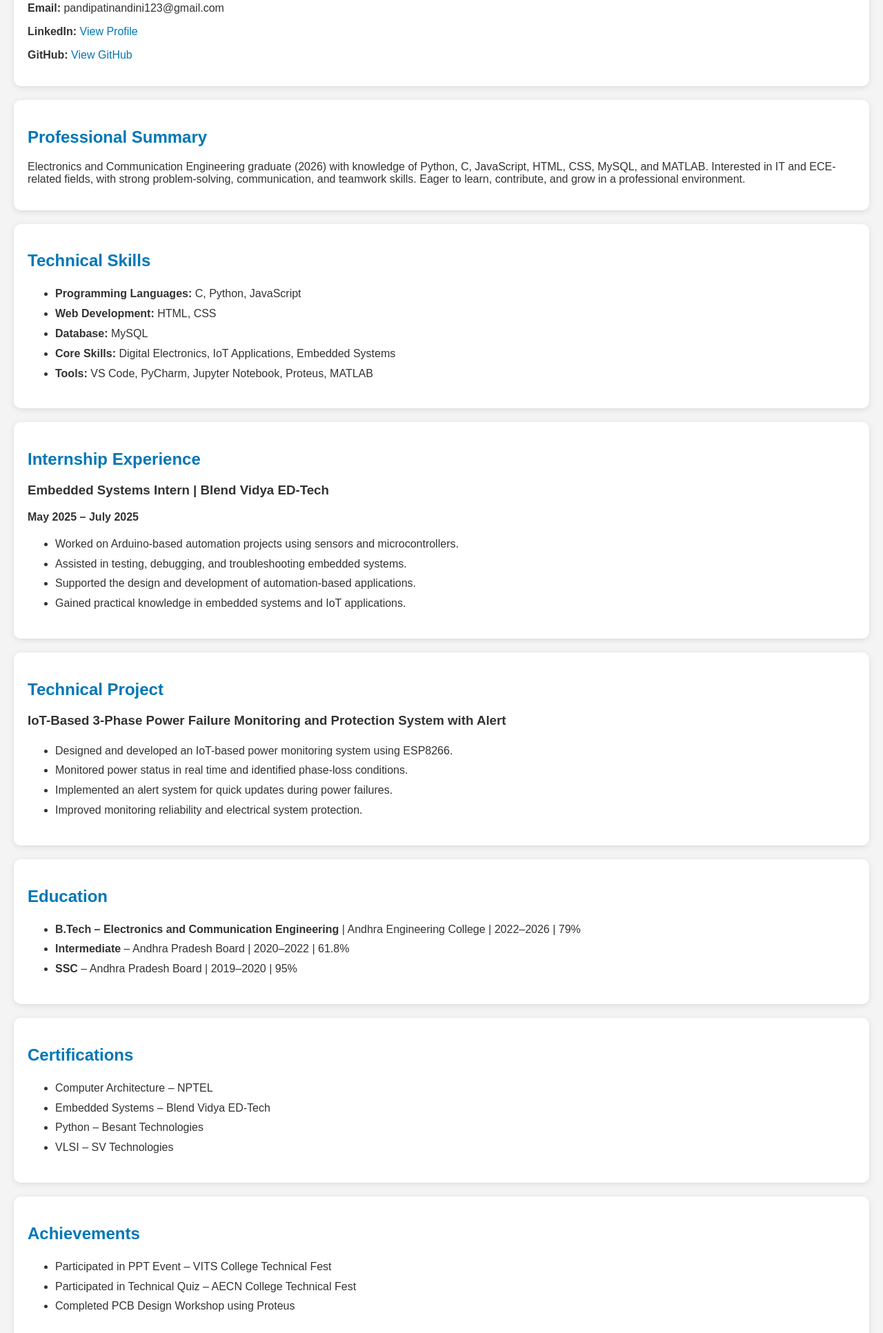
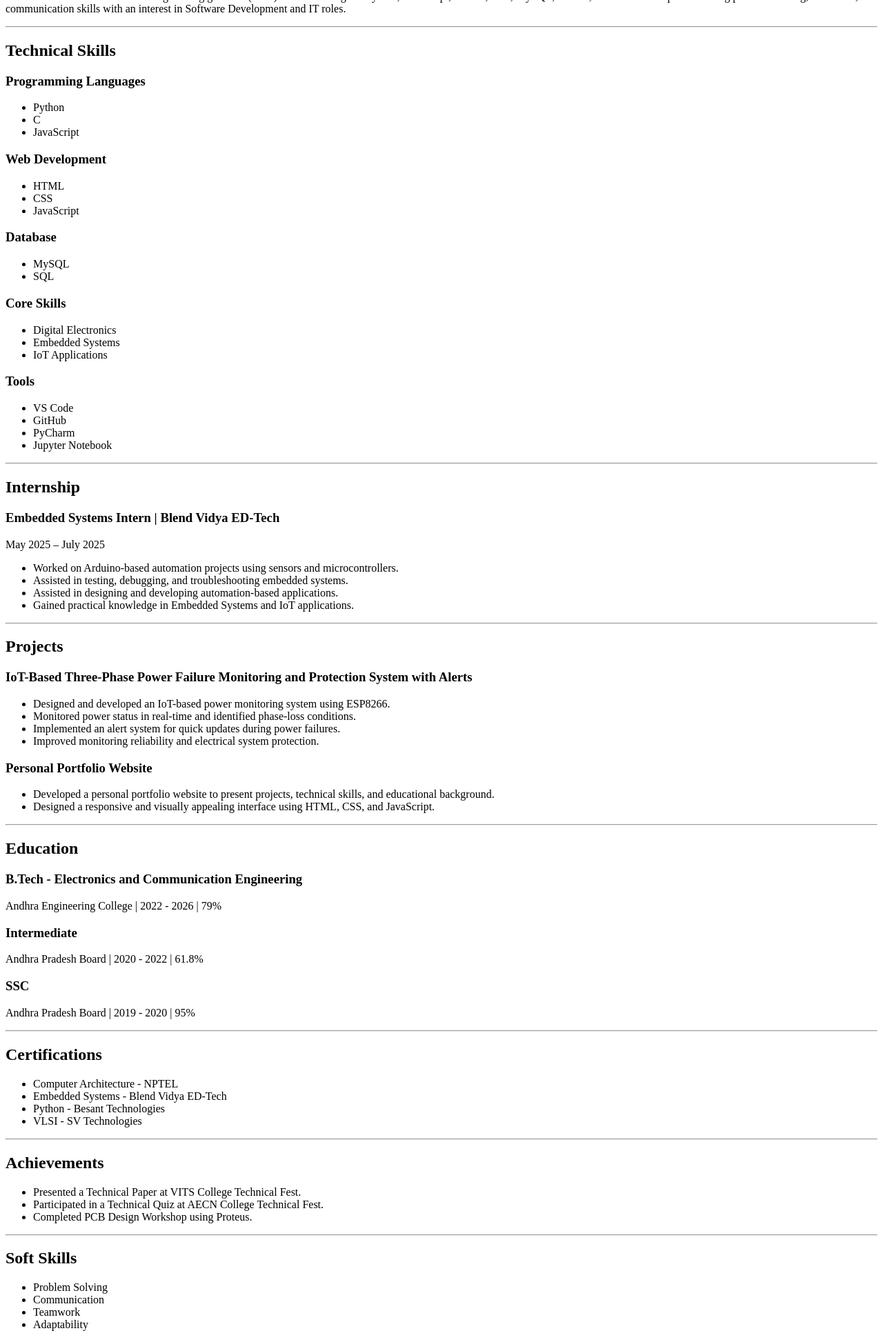
Before and after one commit to pandipatinandini123-lab/portfolio-website-, a plain HTML site: page index.html in a window 1280 px wide. Shown: the part 333-2266 px from the top of the page at 69% size. Drawn offline with Linux system fonts and the light colour scheme.

Commit message:
Update index.html

```diff
--- a/index.html
+++ b/index.html
@@ -4,147 +4,162 @@
     <meta charset="UTF-8">
     <meta name="viewport" content="width=device-width, initial-scale=1.0">
     <title>Nandini Pandipati Portfolio</title>
-
-<style>
-body{
-    font-family: Arial, sans-serif;
-    margin:0;
-    background:#f4f4f4;
-    color:#333;
-}
-
-header{
-    background:#0077b6;
-    color:white;
-    text-align:center;
-    padding:40px;
-}
-
-section{
-    background:white;
-    margin:20px;
-    padding:20px;
-    border-radius:10px;
-    box-shadow:0 2px 8px rgba(0,0,0,0.1);
-}
-
-h2{
-    color:#0077b6;
-}
-
-ul{
-    line-height:1.8;
-}
-
-footer{
-    background:#222;
-    color:white;
-    text-align:center;
-    padding:15px;
-}
-a{
-    text-decoration:none;
-    color:#0077b6;
-}
-</style>
 </head>
-
 <body>
 
     <header>
         <h1>Nandini Pandipati</h1>
-    <p>ECE Graduate | IoT | Embedded Systems | IT Enthusiast</p>
-</header>
+        <p>Electronics and Communication Engineering Graduate (2026)</p>
 
-<section>
-    <h2>Contact Information</h2>
-    <p><strong>Mobile:</strong> +91 7842937917</p>
-    <p><strong>Email:</strong> pandipatinandini123@gmail.com</p>
+        <p><strong>Phone:</strong> +91 7842937917</p>
+
+        <p><strong>Email:</strong>
+            <a href="mailto:pandipatinandini123@gmail.com">
+                pandipatinandini123@gmail.com
+            </a>
+        </p>
 
         <p><strong>LinkedIn:</strong>
             <a href="https://www.linkedin.com/in/nandini-pandipati-a23441322" target="_blank">
-            View Profile
+                https://www.linkedin.com/in/nandini-pandipati-a23441322
             </a>
         </p>
 
         <p><strong>GitHub:</strong>
             <a href="https://github.com/pandipatinandini123-lab" target="_blank">
-            View GitHub
+                https://github.com/pandipatinandini123-lab
             </a>
         </p>
-</section>
+    </header>
+
+    <hr>
 
     <section>
         <h2>Professional Summary</h2>
         <p>
-        Electronics and Communication Engineering graduate (2026) with knowledge of Python, C,
-        JavaScript, HTML, CSS, MySQL, and MATLAB. Interested in IT and ECE-related fields,
-        with strong problem-solving, communication, and teamwork skills. Eager to learn,
-        contribute, and grow in a professional environment.
+            Electronics and Communication Engineering graduate (2026) with knowledge of
+            Python, JavaScript, HTML, CSS, MySQL, DBMS, and Web Development.
+            Strong problem-solving, teamwork, and communication skills with an interest
+            in Software Development and IT roles.
         </p>
     </section>
 
+    <hr>
+
     <section>
         <h2>Technical Skills</h2>
+
+        <h3>Programming Languages</h3>
         <ul>
-        <li><strong>Programming Languages:</strong> C, Python, JavaScript</li>
-        <li><strong>Web Development:</strong> HTML, CSS</li>
-        <li><strong>Database:</strong> MySQL</li>
-        <li><strong>Core Skills:</strong> Digital Electronics, IoT Applications, Embedded Systems</li>
-        <li><strong>Tools:</strong> VS Code, PyCharm, Jupyter Notebook, Proteus, MATLAB</li>
+            <li>Python</li>
+            <li>C</li>
+            <li>JavaScript</li>
+        </ul>
+
+        <h3>Web Development</h3>
+        <ul>
+            <li>HTML</li>
+            <li>CSS</li>
+            <li>JavaScript</li>
+        </ul>
+
+        <h3>Database</h3>
+        <ul>
+            <li>MySQL</li>
+            <li>SQL</li>
+        </ul>
+
+        <h3>Core Skills</h3>
+        <ul>
+            <li>Digital Electronics</li>
+            <li>Embedded Systems</li>
+            <li>IoT Applications</li>
+        </ul>
+
+        <h3>Tools</h3>
+        <ul>
+            <li>VS Code</li>
+            <li>GitHub</li>
+            <li>PyCharm</li>
+            <li>Jupyter Notebook</li>
         </ul>
     </section>
 
+    <hr>
+
     <section>
-    <h2>Internship Experience</h2>
+        <h2>Internship</h2>
+
         <h3>Embedded Systems Intern | Blend Vidya ED-Tech</h3>
-    <p><strong>May 2025 – July 2025</strong></p>
+        <p>May 2025 – July 2025</p>
+
         <ul>
             <li>Worked on Arduino-based automation projects using sensors and microcontrollers.</li>
             <li>Assisted in testing, debugging, and troubleshooting embedded systems.</li>
-        <li>Supported the design and development of automation-based applications.</li>
-        <li>Gained practical knowledge in embedded systems and IoT applications.</li>
+            <li>Assisted in designing and developing automation-based applications.</li>
+            <li>Gained practical knowledge in Embedded Systems and IoT applications.</li>
         </ul>
     </section>
 
+    <hr>
+
     <section>
-    <h2>Technical Project</h2>
-    <h3>IoT-Based 3-Phase Power Failure Monitoring and Protection System with Alert</h3>
+        <h2>Projects</h2>
+
+        <h3>IoT-Based Three-Phase Power Failure Monitoring and Protection System with Alerts</h3>
         <ul>
             <li>Designed and developed an IoT-based power monitoring system using ESP8266.</li>
-        <li>Monitored power status in real time and identified phase-loss conditions.</li>
+            <li>Monitored power status in real-time and identified phase-loss conditions.</li>
             <li>Implemented an alert system for quick updates during power failures.</li>
             <li>Improved monitoring reliability and electrical system protection.</li>
         </ul>
+
+        <h3>Personal Portfolio Website</h3>
+        <ul>
+            <li>Developed a personal portfolio website to present projects, technical skills, and educational background.</li>
+            <li>Designed a responsive and visually appealing interface using HTML, CSS, and JavaScript.</li>
+        </ul>
     </section>
+
+    <hr>
 
     <section>
         <h2>Education</h2>
-    <ul>
-        <li><strong>B.Tech – Electronics and Communication Engineering</strong> | Andhra Engineering College | 2022–2026 | 79%</li>
-        <li><strong>Intermediate</strong> – Andhra Pradesh Board | 2020–2022 | 61.8%</li>
-        <li><strong>SSC</strong> – Andhra Pradesh Board | 2019–2020 | 95%</li>
-    </ul>
+
+        <h3>B.Tech - Electronics and Communication Engineering</h3>
+        <p>Andhra Engineering College | 2022 - 2026 | 79%</p>
+
+        <h3>Intermediate</h3>
+        <p>Andhra Pradesh Board | 2020 - 2022 | 61.8%</p>
+
+        <h3>SSC</h3>
+        <p>Andhra Pradesh Board | 2019 - 2020 | 95%</p>
     </section>
+
+    <hr>
 
     <section>
         <h2>Certifications</h2>
         <ul>
-        <li>Computer Architecture – NPTEL</li>
-        <li>Embedded Systems – Blend Vidya ED-Tech</li>
-        <li>Python – Besant Technologies</li>
-        <li>VLSI – SV Technologies</li>
+            <li>Computer Architecture - NPTEL</li>
+            <li>Embedded Systems - Blend Vidya ED-Tech</li>
+            <li>Python - Besant Technologies</li>
+            <li>VLSI - SV Technologies</li>
         </ul>
     </section>
+
+    <hr>
 
     <section>
         <h2>Achievements</h2>
         <ul>
-        <li>Participated in PPT Event – VITS College Technical Fest</li>
-        <li>Participated in Technical Quiz – AECN College Technical Fest</li>
-        <li>Completed PCB Design Workshop using Proteus</li>
+            <li>Presented a Technical Paper at VITS College Technical Fest.</li>
+            <li>Participated in a Technical Quiz at AECN College Technical Fest.</li>
+            <li>Completed PCB Design Workshop using Proteus.</li>
         </ul>
     </section>
+
+    <hr>
 
     <section>
         <h2>Soft Skills</h2>
@@ -152,13 +167,9 @@ a{
             <li>Problem Solving</li>
             <li>Communication</li>
             <li>Teamwork</li>
-        <li>Quick Learning</li>
+            <li>Adaptability</li>
         </ul>
     </section>
 
-<footer>
-    <p>© 2026 Nandini Pandipati</p>
-</footer>
-
 </body>
 </html>
```
Lines whose indentation alone changed are shown as unchanged.
